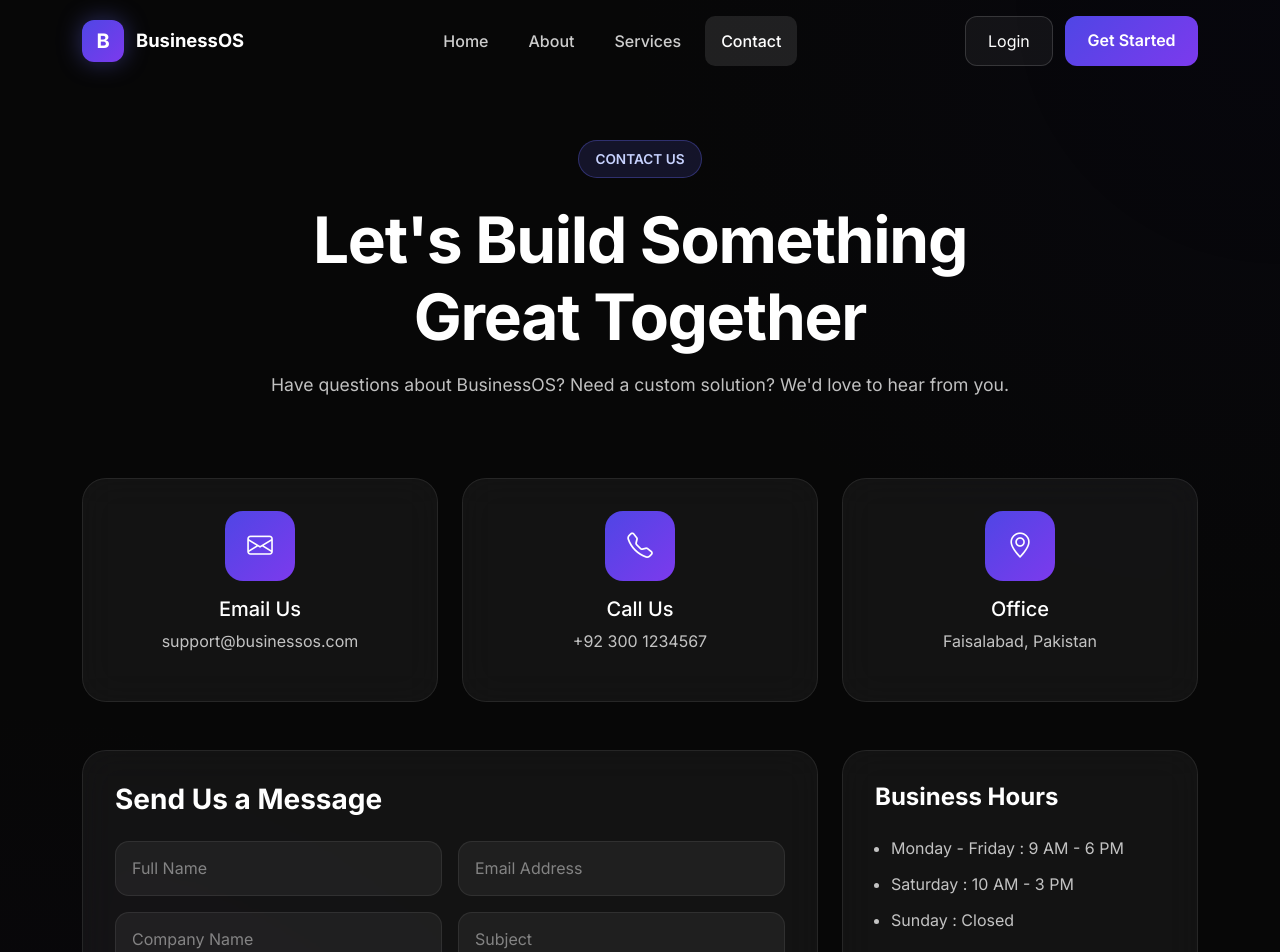
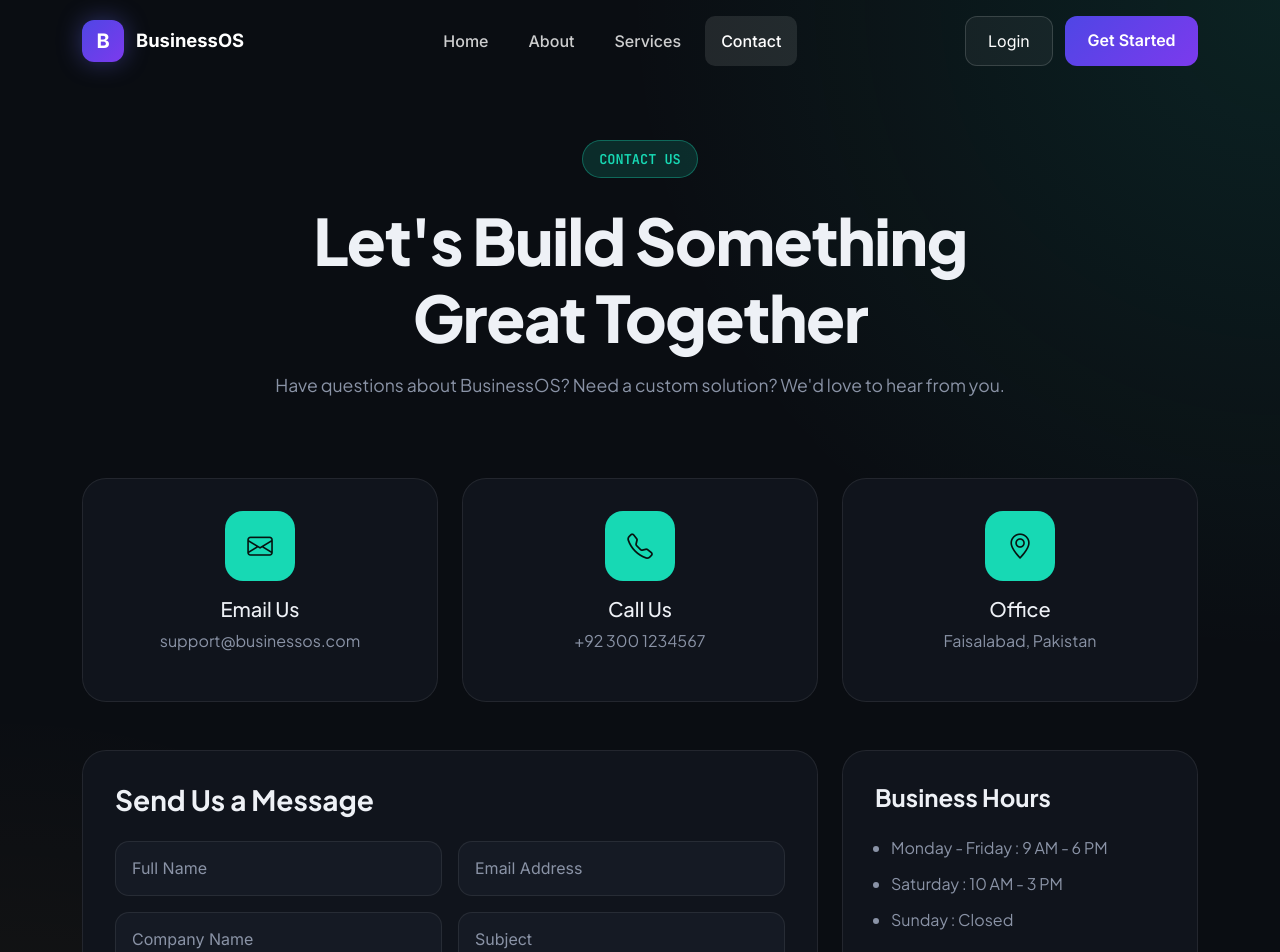
Before and after one commit to aliahsan9/BusinessOS_UI, an Angular app: page /contact in a window 1280 px wide. Shown: the top 952 px of the page. Built offline with nearby package versions, Linux system fonts and the light colour scheme.

Commit message:
updated home

```diff
--- a/src/app/features/contact/contact.component.scss
+++ b/src/app/features/contact/contact.component.scss
@@ -1,3 +1,21 @@
+@import url('https://fonts.googleapis.com/css2?family=Plus+Jakarta+Sans:wght@400;500;600;700;800&family=JetBrains+Mono:wght@400;500;600;700&display=swap');
+
+:host {
+  --bg: #0a0d12;
+  --panel: #10141c;
+  --panel-alt: #151a24;
+  --border: rgba(255, 255, 255, 0.08);
+  --border-strong: rgba(255, 255, 255, 0.15);
+  --text: #eef1f6;
+  --text-muted: #8a93a6;
+  --teal: #17d9b4;
+  --teal-dim: rgba(23, 217, 180, 0.15);
+  --amber: #ffb238;
+  --font-display: 'Plus Jakarta Sans', -apple-system, BlinkMacSystemFont, sans-serif;
+  --font-body: 'Plus Jakarta Sans', -apple-system, BlinkMacSystemFont, sans-serif;
+  --font-mono: 'JetBrains Mono', ui-monospace, SFMono-Regular, monospace;
+}
+
 .contact-page {
   min-height: 100vh;
 
@@ -7,17 +25,18 @@
   background:
     radial-gradient(
       circle at top right,
-      rgba(7, 4, 56, 0.12),
+      rgba(23, 217, 180, 0.1),
       transparent 35%
     ),
     radial-gradient(
       circle at bottom left,
-      rgba(24, 4, 59, 0.12),
+      rgba(255, 178, 56, 0.08),
       transparent 35%
     ),
-    #070707;
+    var(--bg);
 
-  color: white;
+  color: var(--text);
+  font-family: var(--font-body);
 }
 
 .hero-section {
@@ -25,13 +44,14 @@
   margin: 0 auto 80px;
 
   h1 {
+    font-family: var(--font-display);
     font-size: clamp(2.5rem, 5vw, 4rem);
     font-weight: 800;
     margin-bottom: 1rem;
   }
 
   p {
-    color: rgba(255,255,255,.75);
+    color: var(--text-muted);
     font-size: 1.1rem;
   }
 }
@@ -45,12 +65,13 @@
 
   margin-bottom: 1.5rem;
 
-  background: rgba(99,102,241,.15);
+  background: var(--teal-dim);
 
-  border: 1px solid rgba(99,102,241,.35);
+  border: 1px solid rgba(23, 217, 180, 0.35);
 
-  color: #c7d2fe;
+  color: var(--teal);
 
+  font-family: var(--font-mono);
   font-size: .85rem;
   font-weight: 600;
 }
@@ -58,9 +79,9 @@
 .contact-card,
 .contact-form-card,
 .info-card {
-  background: rgba(255,255,255,.05);
+  background: var(--panel);
 
-  border: 1px solid rgba(255,255,255,.08);
+  border: 1px solid var(--border);
 
   border-radius: 24px;
 
@@ -89,28 +110,27 @@
 
   font-size: 1.6rem;
 
-  background: linear-gradient(
-    135deg,
-    #4f46e5,
-    #7c3aed
-  );
+  color: #071310;
+
+  background: var(--teal);
 }
 
 .contact-card p {
-  color: rgba(255,255,255,.75);
+  color: var(--text-muted);
 }
 
 .contact-form-card h3,
 .info-card h4 {
+  font-family: var(--font-display);
   margin-bottom: 1.5rem;
   font-weight: 700;
 }
 
 .form-control {
-  background: rgba(255,255,255,.05);
-  border: 1px solid rgba(255,255,255,.08);
+  background: var(--panel-alt);
+  border: 1px solid var(--border);
 
-  color: white;
+  color: var(--text);
 
   padding: .9rem 1rem;
 
@@ -118,12 +138,14 @@
 }
 
 .form-control::placeholder {
-  color: rgba(255,255,255,.45);
+  color: var(--text-muted);
 }
 
 .form-control:focus {
-  background: rgba(255,255,255,.08);
-  color: white;
+  background: var(--panel-alt);
+  border-color: var(--teal);
+  color: var(--text);
+  box-shadow: 0 0 0 3px var(--teal-dim);
 }
 
 .btn-send {
@@ -131,7 +153,7 @@
 
   border: none;
 
-  color: white;
+  color: #071310;
 
   padding: 1rem;
 
@@ -139,11 +161,14 @@
 
   font-weight: 600;
 
-  background: linear-gradient(
-    135deg,
-    #4f46e5,
-    #7c3aed
-  );
+  background: var(--teal);
+
+  transition: transform 0.2s ease, box-shadow 0.2s ease;
+
+  &:hover {
+    transform: translateY(-2px);
+    box-shadow: 0 16px 32px rgba(23, 217, 180, 0.3);
+  }
 }
 
 .info-card ul {
@@ -151,7 +176,7 @@
 
   li {
     margin-bottom: .75rem;
-    color: rgba(255,255,255,.75);
+    color: var(--text-muted);
   }
 }
 
@@ -162,9 +187,9 @@
 
   border-radius: 20px;
 
-  background: rgba(255,255,255,.04);
+  background: var(--panel-alt);
 
-  border: 1px dashed rgba(255,255,255,.15);
+  border: 1px dashed var(--border-strong);
 
   display: flex;
   flex-direction: column;
@@ -173,9 +198,10 @@
 
   gap: 1rem;
 
-  color: rgba(255,255,255,.65);
+  color: var(--text-muted);
 
   i {
     font-size: 2rem;
+    color: var(--teal);
   }
 }
--- a/src/app/features/home/home.component.scss
+++ b/src/app/features/home/home.component.scss
@@ -1,30 +1,30 @@
 // -----------------------------------------------------------------------
 // BusinessOS — Home
-// Design language: a "control panel" for the business — dark instrument
-// panel, amber signal accent, monospace for anything that is a number.
+// Design language: matched to the About page — dark instrument panel,
+// teal signal accent, monospace for anything that is a number.
 // Fonts (add once to index.html <head>, not per-component):
 // <link rel="preconnect" href="https://fonts.googleapis.com">
-// <link href="https://fonts.googleapis.com/css2?family=Space+Grotesk:wght@500;700&family=Inter:wght@400;500;600&family=JetBrains+Mono:wght@500&display=swap" rel="stylesheet">
+// <link href="https://fonts.googleapis.com/css2?family=Plus+Jakarta+Sans:wght@400;500;600;700;800&family=JetBrains+Mono:wght@400;500;600;700&display=swap" rel="stylesheet">
 // -----------------------------------------------------------------------
 
 :host {
-  --ink: #0a0c10;
-  --surface: #12151c;
-  --surface-2: #171b24;
+  --ink: #0a0d12;
+  --surface: #10141c;
+  --surface-2: #151a24;
   --border: rgba(255, 255, 255, 0.08);
   --border-strong: rgba(255, 255, 255, 0.14);
 
-  --text: #f2f3f6;
-  --text-muted: #9096a8;
-  --text-faint: #5b6172;
+  --text: #eef1f6;
+  --text-muted: #8a93a6;
+  --text-faint: #5b6478;
 
-  --amber: #f2a93b;
-  --amber-dim: rgba(242, 169, 59, 0.14);
-  --green: #34d399;
-  --red: #f87171;
+  --amber: #17d9b4;
+  --amber-dim: rgba(23, 217, 180, 0.12);
+  --green: #17d9b4;
+  --red: #ff5d5d;
 
-  --font-display: 'Space Grotesk', 'Inter', system-ui, sans-serif;
-  --font-body: 'Inter', system-ui, sans-serif;
+  --font-display: 'Plus Jakarta Sans', -apple-system, BlinkMacSystemFont, sans-serif;
+  --font-body: 'Plus Jakarta Sans', -apple-system, BlinkMacSystemFont, sans-serif;
   --font-mono: 'JetBrains Mono', ui-monospace, 'SFMono-Regular', Menlo, monospace;
 
   display: block;
@@ -124,19 +124,19 @@
   padding: 0.85rem 1.5rem;
   border-radius: 8px;
   background: var(--amber);
-  color: #17140b;
+  color: #071310;
   font-weight: 600;
   font-size: 0.95rem;
   text-decoration: none;
   transition: transform 0.15s ease, box-shadow 0.15s ease;
-  box-shadow: 0 0 0 0 rgba(242, 169, 59, 0.4);
+  box-shadow: 0 0 0 0 rgba(23, 217, 180, 0.4);
 
   i { transition: transform 0.15s ease; }
 
   &:hover {
     transform: translateY(-2px);
-    box-shadow: 0 10px 30px -8px rgba(242, 169, 59, 0.55);
-    color: #17140b;
+    box-shadow: 0 10px 30px -8px rgba(23, 217, 180, 0.55);
+    color: #071310;
 
     i { transform: translateX(3px); }
   }
@@ -208,7 +208,7 @@
   will-change: transform;
 
   &:hover {
-    box-shadow: 0 48px 90px -28px rgba(242, 169, 59, 0.22);
+    box-shadow: 0 48px 90px -28px rgba(23, 217, 180, 0.22);
   }
 }
 
@@ -234,7 +234,7 @@
 }
 
 .dot--red { background: var(--red); }
-.dot--amber { background: var(--amber); }
+.dot--amber { background: #ffb238; }
 .dot--green { background: var(--green); }
 
 .ledger-panel__title {
@@ -332,14 +332,14 @@
   height: 7px;
   border-radius: 50%;
   background: var(--green);
-  box-shadow: 0 0 0 0 rgba(52, 211, 153, 0.6);
+  box-shadow: 0 0 0 0 rgba(23, 217, 180, 0.6);
   animation: pulse 2s ease-out infinite;
 }
 
 @keyframes pulse {
-  0% { box-shadow: 0 0 0 0 rgba(52, 211, 153, 0.5); }
-  70% { box-shadow: 0 0 0 8px rgba(52, 211, 153, 0); }
-  100% { box-shadow: 0 0 0 0 rgba(52, 211, 153, 0); }
+  0% { box-shadow: 0 0 0 0 rgba(23, 217, 180, 0.5); }
+  70% { box-shadow: 0 0 0 8px rgba(23, 217, 180, 0); }
+  100% { box-shadow: 0 0 0 0 rgba(23, 217, 180, 0); }
 }
 
 // ---------------------------------------------------------------------
@@ -416,11 +416,11 @@
   &.is-active {
     border-color: var(--amber);
     background: var(--surface-2);
-    box-shadow: 0 20px 44px -26px rgba(242, 169, 59, 0.4);
+    box-shadow: 0 20px 44px -26px rgba(23, 217, 180, 0.4);
 
     .module-card__icon {
       background: var(--amber);
-      color: #17140b;
+      color: #071310;
     }
   }
 }
@@ -457,7 +457,7 @@
   letter-spacing: 0.08em;
   text-transform: uppercase;
   color: var(--amber);
-  border: 1px solid rgba(242, 169, 59, 0.35);
+  border: 1px solid rgba(23, 217, 180, 0.35);
   border-radius: 5px;
   padding: 0.2rem 0.5rem;
 }
@@ -485,7 +485,7 @@
   font-size: 0.78rem;
   color: var(--amber);
   padding-top: 0.9rem;
-  border-top: 1px solid rgba(242, 169, 59, 0.2);
+  border-top: 1px solid rgba(23, 217, 180, 0.2);
 }
 
 // ---------------------------------------------------------------------
--- a/src/app/features/landing/landing.component.scss
+++ b/src/app/features/landing/landing.component.scss
@@ -1,30 +1,30 @@
 // Fonts — for best performance, move these two lines into index.html
 // <link> tags instead of an SCSS @import. Left here so the component
 // works standalone.
-@import url('https://fonts.googleapis.com/css2?family=Space+Grotesk:wght@500;700&family=IBM+Plex+Mono:wght@500;600&family=Inter:wght@400;500;600&display=swap');
+@import url('https://fonts.googleapis.com/css2?family=Plus+Jakarta+Sans:wght@400;500;600;700;800&family=JetBrains+Mono:wght@400;500;600;700&display=swap');
 
 :host {
   display: block;
 
   // ---- Design tokens ---------------------------------------------------
-  --bos-bg: #0a0d16;
-  --bos-bg-elevated: #10141f;
+  --bos-bg: #0a0d12;
+  --bos-bg-elevated: #10141c;
   --bos-surface: rgba(255, 255, 255, 0.03);
   --bos-border: rgba(255, 255, 255, 0.08);
-  --bos-border-strong: rgba(61, 220, 151, 0.35);
+  --bos-border-strong: rgba(23, 217, 180, 0.35);
 
-  --bos-text-primary: #f2f4f8;
-  --bos-text-secondary: #8890a4;
-  --bos-text-muted: #565e72;
+  --bos-text-primary: #eef1f6;
+  --bos-text-secondary: #8a93a6;
+  --bos-text-muted: #5b6478;
 
-  --bos-signal: #3ddc97;
-  --bos-signal-dim: rgba(61, 220, 151, 0.12);
-  --bos-alert: #ffb020;
-  --bos-alert-dim: rgba(255, 176, 32, 0.12);
+  --bos-signal: #17d9b4;
+  --bos-signal-dim: rgba(23, 217, 180, 0.12);
+  --bos-alert: #ffb238;
+  --bos-alert-dim: rgba(255, 178, 56, 0.12);
 
-  --bos-font-display: 'Space Grotesk', 'Segoe UI', sans-serif;
-  --bos-font-body: 'Inter', 'Segoe UI', sans-serif;
-  --bos-font-mono: 'IBM Plex Mono', ui-monospace, SFMono-Regular, monospace;
+  --bos-font-display: 'Plus Jakarta Sans', 'Segoe UI', sans-serif;
+  --bos-font-body: 'Plus Jakarta Sans', 'Segoe UI', sans-serif;
+  --bos-font-mono: 'JetBrains Mono', ui-monospace, SFMono-Regular, monospace;
 }
 
 .bos-section {
@@ -32,8 +32,8 @@
   padding: 110px 0;
   background:
     linear-gradient(var(--bos-border) 1px, transparent 1px) 0 0 / 100% 64px,
-    radial-gradient(circle at 12% 8%, rgba(61, 220, 151, 0.08), transparent 40%),
-    radial-gradient(circle at 88% 82%, rgba(255, 176, 32, 0.06), transparent 40%),
+    radial-gradient(circle at 12% 8%, rgba(23, 217, 180, 0.08), transparent 40%),
+    radial-gradient(circle at 88% 82%, rgba(255, 178, 56, 0.06), transparent 40%),
     var(--bos-bg);
   background-blend-mode: normal, screen, screen, normal;
   overflow: hidden;
@@ -103,7 +103,7 @@
   height: 7px;
   border-radius: 50%;
   background: var(--bos-signal);
-  box-shadow: 0 0 0 0 rgba(61, 220, 151, 0.6);
+  box-shadow: 0 0 0 0 rgba(23, 217, 180, 0.6);
   animation: bos-pulse 2.4s ease-out infinite;
 }
 
@@ -155,7 +155,7 @@
   &:hover {
     transform: translateY(-6px);
     border-color: var(--bos-border-strong);
-    box-shadow: 0 24px 48px -28px rgba(61, 220, 151, 0.25);
+    box-shadow: 0 24px 48px -28px rgba(23, 217, 180, 0.25);
   }
 }
 
@@ -215,7 +215,7 @@
   justify-content: center;
   margin-bottom: 20px;
   background: var(--bos-signal-dim);
-  border: 1px solid rgba(61, 220, 151, 0.25);
+  border: 1px solid rgba(23, 217, 180, 0.25);
 
   i {
     color: var(--bos-signal);
@@ -224,7 +224,7 @@
 
   &--amber {
     background: var(--bos-alert-dim);
-    border-color: rgba(255, 176, 32, 0.25);
+    border-color: rgba(255, 178, 56, 0.25);
 
     i {
       color: var(--bos-alert);
@@ -311,7 +311,7 @@
   font-weight: 600;
   color: var(--bos-signal);
   background: var(--bos-signal-dim);
-  border: 1px solid rgba(61, 220, 151, 0.3);
+  border: 1px solid rgba(23, 217, 180, 0.3);
   border-radius: 5px;
   padding: 2px 6px;
   flex-shrink: 0;
@@ -385,10 +385,10 @@
 // ---- Motion -----------------------------------------------------------------
 @keyframes bos-pulse {
   0% {
-    box-shadow: 0 0 0 0 rgba(61, 220, 151, 0.55);
+    box-shadow: 0 0 0 0 rgba(23, 217, 180, 0.55);
   }
   100% {
-    box-shadow: 0 0 0 8px rgba(61, 220, 151, 0);
+    box-shadow: 0 0 0 8px rgba(23, 217, 180, 0);
   }
 }
 
--- a/src/app/features/services/services.component.scss
+++ b/src/app/features/services/services.component.scss
@@ -1,23 +1,23 @@
 // ---------------------------------------------------------------------------
 // Design tokens — "blueprint / terminal" system
 // ---------------------------------------------------------------------------
-@import url('https://fonts.googleapis.com/css2?family=Space+Grotesk:wght@500;600;700&family=Inter:wght@400;500;600&family=JetBrains+Mono:wght@400;500&display=swap');
+@import url('https://fonts.googleapis.com/css2?family=Plus+Jakarta+Sans:wght@400;500;600;700;800&family=JetBrains+Mono:wght@400;500;600;700&display=swap');
 
 :host {
-  --bp-bg: #0a0e1a;
-  --bp-panel: #0f1729;
-  --bp-panel-alt: #131c33;
-  --bp-grid-line: rgba(94, 168, 255, 0.06);
-  --bp-ink: #e8edf7;
-  --bp-muted: #8a96af;
-  --bp-cyan: #4fd8c4;
-  --bp-cyan-soft: rgba(79, 216, 196, 0.14);
-  --bp-amber: #f5a94e;
-  --bp-red: #f2545b;
-  --bp-border: rgba(79, 216, 196, 0.18);
+  --bp-bg: #0a0d12;
+  --bp-panel: #10141c;
+  --bp-panel-alt: #151a24;
+  --bp-grid-line: rgba(23, 217, 180, 0.06);
+  --bp-ink: #eef1f6;
+  --bp-muted: #8a93a6;
+  --bp-cyan: #17d9b4;
+  --bp-cyan-soft: rgba(23, 217, 180, 0.14);
+  --bp-amber: #ffb238;
+  --bp-red: #ff5d5d;
+  --bp-border: rgba(23, 217, 180, 0.18);
   --bp-radius: 18px;
-  --font-display: 'Space Grotesk', 'Segoe UI', sans-serif;
-  --font-body: 'Inter', 'Segoe UI', sans-serif;
+  --font-display: 'Plus Jakarta Sans', 'Segoe UI', sans-serif;
+  --font-body: 'Plus Jakarta Sans', 'Segoe UI', sans-serif;
   --font-mono: 'JetBrains Mono', 'SFMono-Regular', Consolas, monospace;
 
   display: block;
@@ -51,7 +51,7 @@
     right: -10%;
     width: 620px;
     height: 620px;
-    background: radial-gradient(circle, rgba(79, 216, 196, 0.14), transparent 65%);
+    background: radial-gradient(circle, rgba(23, 217, 180, 0.14), transparent 65%);
     pointer-events: none;
   }
 
@@ -62,7 +62,7 @@
     left: -10%;
     width: 520px;
     height: 520px;
-    background: radial-gradient(circle, rgba(245, 169, 78, 0.1), transparent 65%);
+    background: radial-gradient(circle, rgba(255, 178, 56, 0.1), transparent 65%);
     pointer-events: none;
   }
 
@@ -359,7 +359,7 @@
   padding: 14px 30px;
   border-radius: 999px;
   background: var(--bp-cyan);
-  color: #06131a;
+  color: #071310;
   font-family: var(--font-body);
   font-weight: 600;
   text-decoration: none;
@@ -369,8 +369,8 @@
 
   &:hover {
     transform: translateY(-2px);
-    box-shadow: 0 16px 32px rgba(79, 216, 196, 0.25);
-    color: #06131a;
+    box-shadow: 0 16px 32px rgba(23, 217, 180, 0.25);
+    color: #071310;
 
     i { transform: translateX(3px); }
   }
--- a/src/app/features/testimonials/testimonials.component.scss
+++ b/src/app/features/testimonials/testimonials.component.scss
@@ -1,3 +1,22 @@
+@import url('https://fonts.googleapis.com/css2?family=Plus+Jakarta+Sans:wght@400;500;600;700;800&family=JetBrains+Mono:wght@400;500;600;700&display=swap');
+
+:host {
+  --bg: #0a0d12;
+  --panel: #10141c;
+  --panel-alt: #151a24;
+  --border: rgba(255, 255, 255, 0.08);
+  --border-strong: rgba(255, 255, 255, 0.15);
+  --text: #eef1f6;
+  --text-muted: #8a93a6;
+  --teal: #17d9b4;
+  --teal-dim: rgba(23, 217, 180, 0.12);
+  --amber: #ffb238;
+  --amber-dim: rgba(255, 178, 56, 0.08);
+  --font-display: 'Plus Jakarta Sans', -apple-system, BlinkMacSystemFont, sans-serif;
+  --font-body: 'Plus Jakarta Sans', -apple-system, BlinkMacSystemFont, sans-serif;
+  --font-mono: 'JetBrains Mono', ui-monospace, SFMono-Regular, monospace;
+}
+
 .testimonials-section {
   position: relative;
 
@@ -6,17 +25,18 @@
   background:
     radial-gradient(
       circle at top left,
-      rgba(79, 70, 229, 0.15),
+      rgba(23, 217, 180, 0.1),
       transparent 40%
     ),
     radial-gradient(
       circle at bottom right,
-      rgba(124, 58, 237, 0.15),
+      rgba(255, 178, 56, 0.08),
       transparent 40%
     ),
-    #070707;
+    var(--bg);
 
   overflow: hidden;
+  font-family: var(--font-body);
 }
 
 .section-header {
@@ -24,14 +44,15 @@
   margin-bottom: 70px;
 
   h2 {
-    color: #fff;
+    color: var(--text);
+    font-family: var(--font-display);
     font-size: clamp(2.2rem, 5vw, 3.8rem);
     font-weight: 800;
     margin-bottom: 15px;
   }
 
   p {
-    color: rgba(255,255,255,.65);
+    color: var(--text-muted);
     max-width: 750px;
     margin: auto;
     font-size: 1.05rem;
@@ -47,12 +68,13 @@
 
   border-radius: 50px;
 
-  color: #facc15;
+  color: var(--amber);
 
-  border: 1px solid rgba(250,204,21,.2);
+  border: 1px solid rgba(255, 178, 56, 0.25);
 
-  background: rgba(250,204,21,.08);
+  background: var(--amber-dim);
 
+  font-family: var(--font-mono);
   font-size: .85rem;
   font-weight: 600;
 }
@@ -64,39 +86,40 @@
 
   border-radius: 24px;
 
-  background: rgba(255,255,255,.04);
+  background: var(--panel);
 
   backdrop-filter: blur(16px);
 
-  border: 1px solid rgba(255,255,255,.08);
+  border: 1px solid var(--border);
 
   transition: all .35s ease;
 
   &:hover {
     transform: translateY(-8px);
 
-    border-color: rgba(255,255,255,.15);
+    border-color: var(--border-strong);
 
     box-shadow:
-      0 25px 60px rgba(0,0,0,.4);
+      0 25px 60px rgba(0,0,0,.4),
+      0 0 0 1px rgba(23, 217, 180, 0.12);
   }
 }
 
 .stars {
   font-size: 1.15rem;
 
-  color: #facc15;
+  color: var(--amber);
 
   letter-spacing: 3px;
 
   margin-bottom: 18px;
 
   text-shadow:
-    0 0 12px rgba(250,204,21,.6);
+    0 0 12px rgba(255, 178, 56, 0.55);
 }
 
 .review {
-  color: rgba(255,255,255,.8);
+  color: var(--text-muted);
 
   line-height: 1.8;
 
@@ -118,18 +141,19 @@
 
     border-radius: 50%;
 
-    border: 2px solid rgba(255,255,255,.15);
+    border: 2px solid var(--border-strong);
   }
 
   h5 {
     margin: 0;
-    color: white;
+    color: var(--text);
+    font-family: var(--font-display);
     font-size: 1rem;
     font-weight: 700;
   }
 
   span {
-    color: rgba(255,255,255,.6);
+    color: var(--text-muted);
     font-size: .9rem;
   }
 }
```
